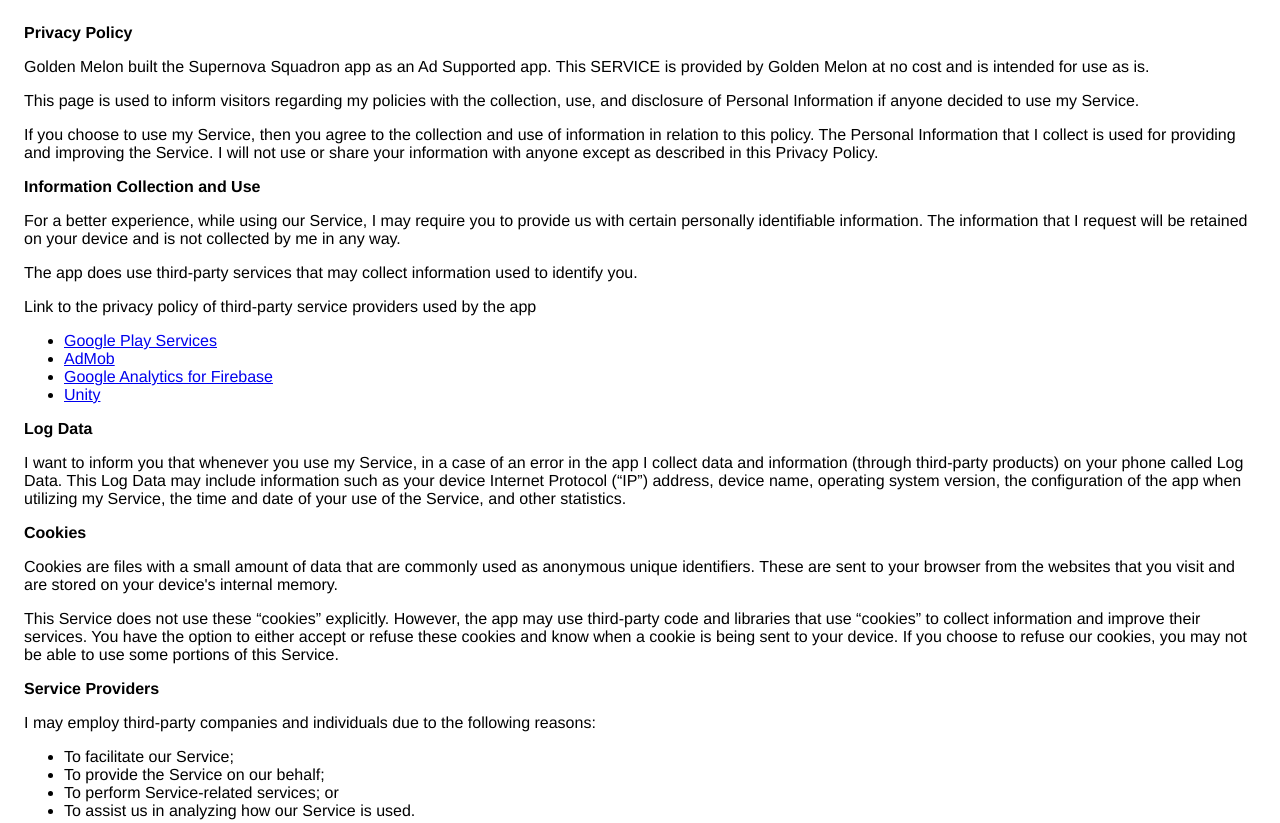
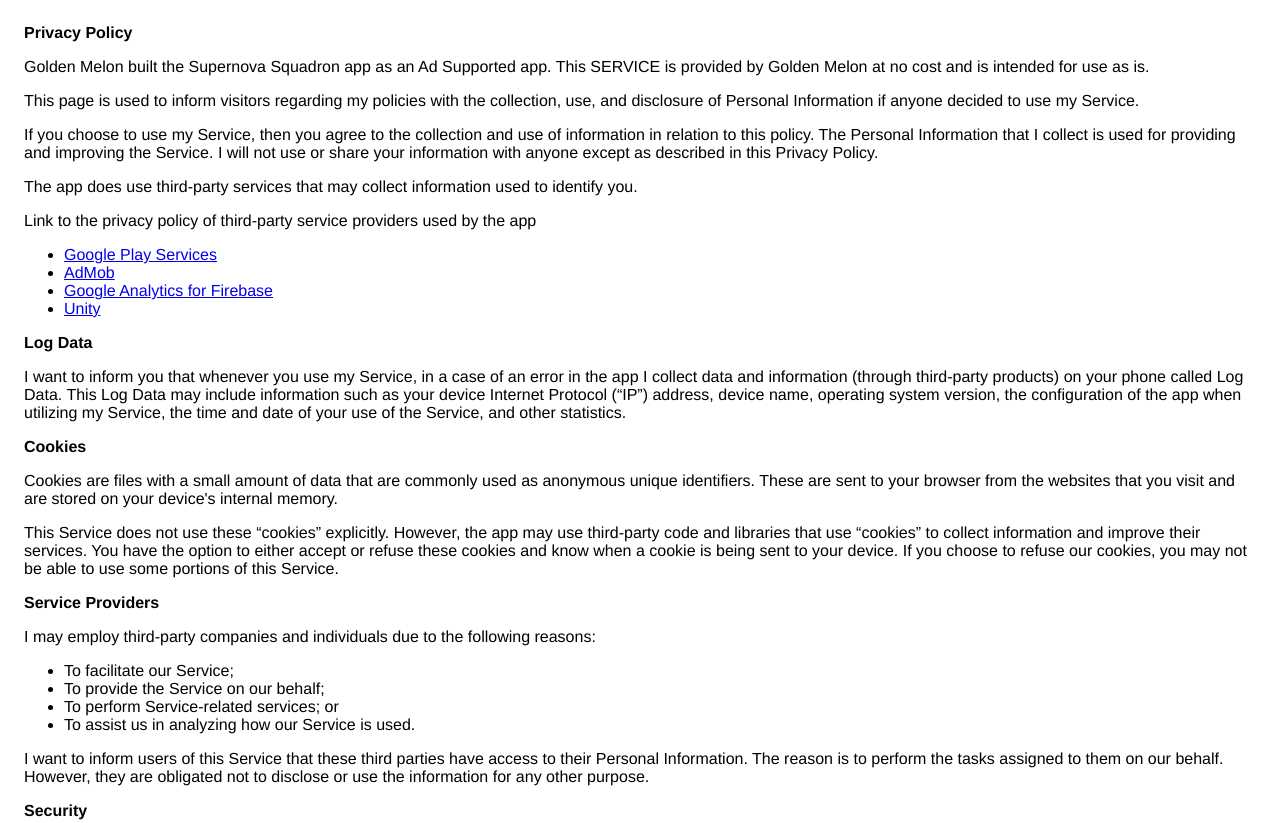
Before and after one commit to splash90-dev/supernova-squadron-privacy, a plain HTML site: page index.html in a window 1280 px wide. Shown: the top 823 px of the page. Drawn offline with Linux system fonts and the light colour scheme.

Commit message:
Update index.html

```diff
--- a/index.html
+++ b/index.html
@@ -22,11 +22,6 @@
                   policy. The Personal Information that I collect is
                   used for providing and improving the Service. I will not use or share your information with
                   anyone except as described in this Privacy Policy.
-                </p> <p><strong>Information Collection and Use</strong></p> <p>
-                  For a better experience, while using our Service, I
-                  may require you to provide us with certain personally
-                  identifiable information. The information that
-                  I request will be retained on your device and is not collected by me in any way.
                 </p> <div><p>
                     The app does use third-party services that may collect
                     information used to identify you.
```
